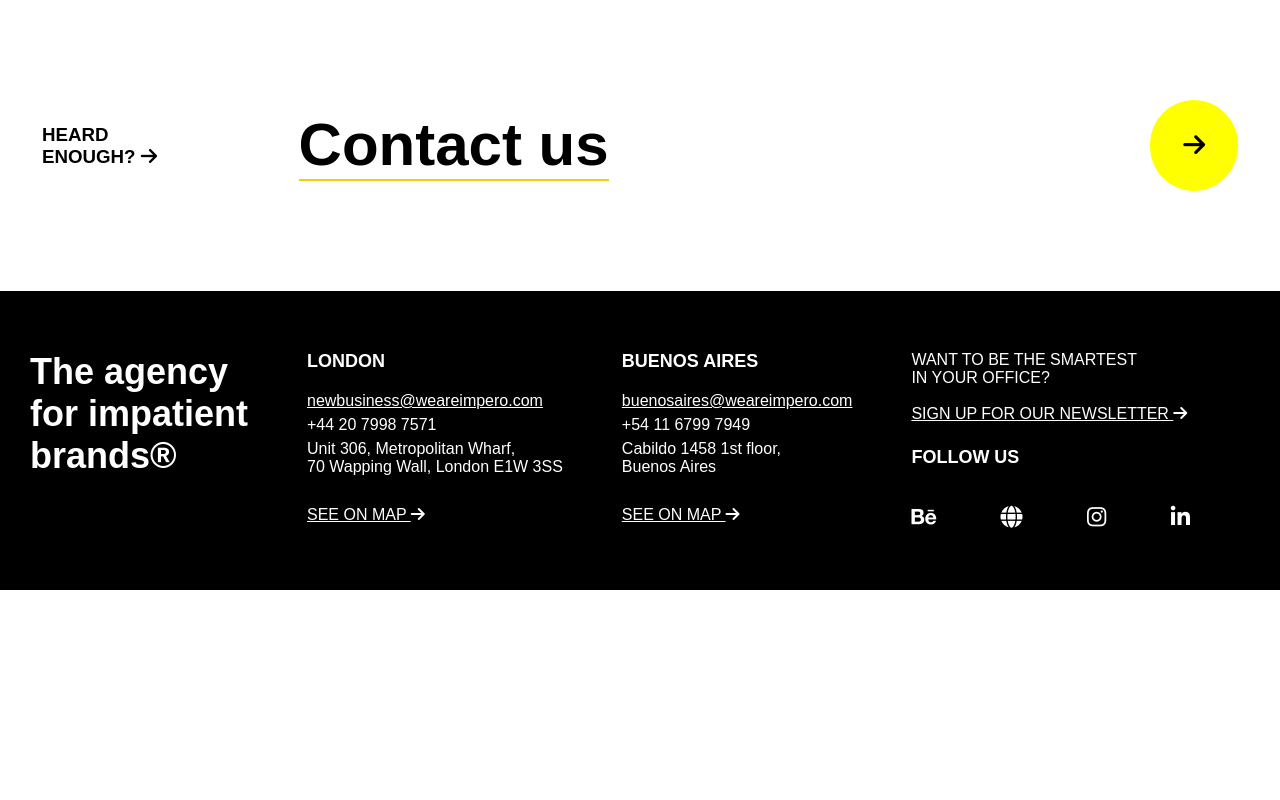
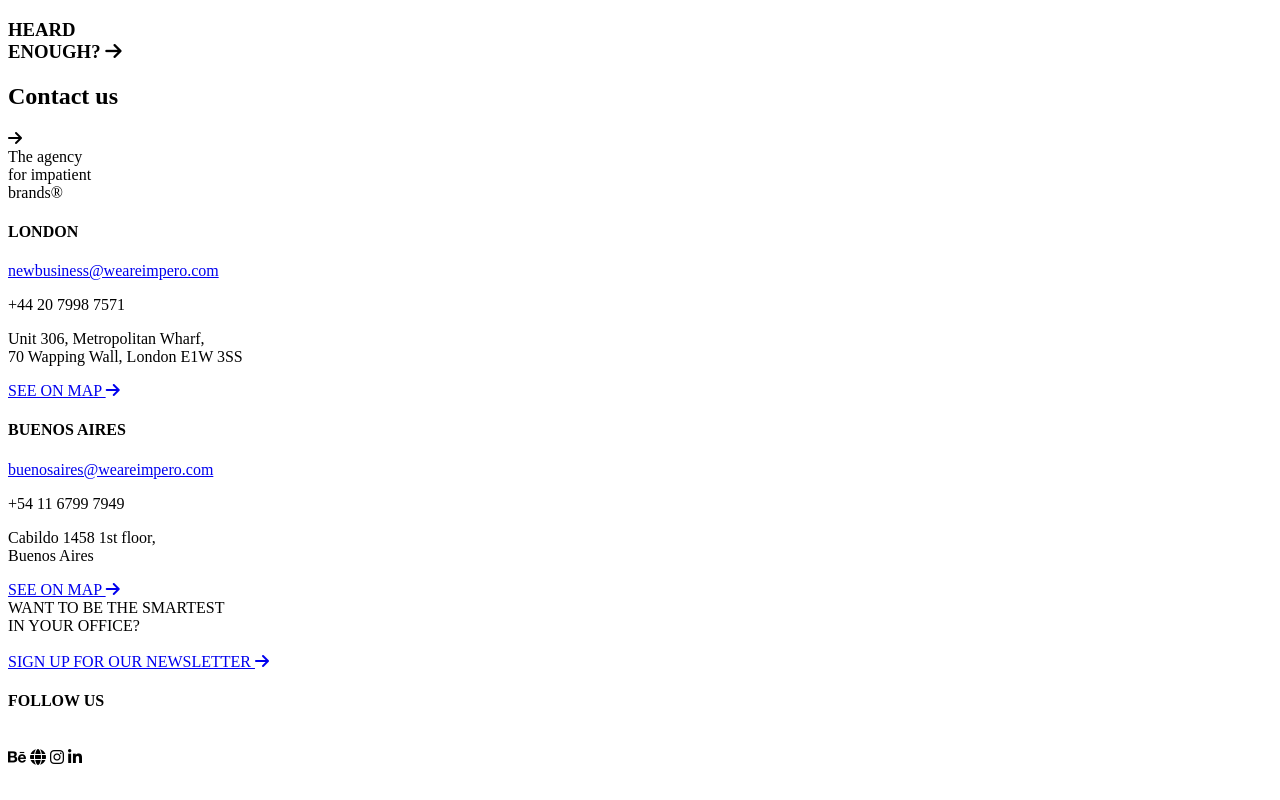
Before and after one commit to aqsakhalid12/Simple-Footer-Design, a plain HTML site: page index.html in a window 1280 px wide. Drawn offline with Linux system fonts and the light colour scheme.

Commit message:
index.html

```diff
--- a/index.html
+++ b/index.html
@@ -9,64 +9,6 @@
       href="https://cdnjs.cloudflare.com/ajax/libs/font-awesome/6.5.1/css/all.min.css"
     />
   </head>
-  <style>
-    * {
-      margin: 0;
-      padding: 0;
-      font-family: sans-serif;
-    }
-    .contact-container {
-      display: flex;
-      justify-content: space-between;
-      align-items: center;
-      padding: 100px 42px;
-    }
-    .contact-container h1 {
-      border-bottom: 2px solid rgb(228, 213, 13);
-      font-size: 60px;
-      margin-right: 400px;
-    }
-    .contact-container div i {
-      border: 1px solid yellow;
-      border-radius: 50px;
-      background-color: yellow;
-      font-size: 25px;
-      padding: 32px;
-    }
-    footer {
-      background-color: black;
-      color: white;
-      display: flex;
-      justify-content: space-between;
-      padding: 60px 30px;
-    }
-    .brand-name{
-        font-size: 36px;
-        font-weight: 700;
-    }
-    .footer-col a{
-        color: white;
-    }
-    .footer-col h4 {
-        font-size: 18px;
-        margin-bottom: 20px;
-   }
-   .footer-col p,
-   .footer-col a {
-    margin-bottom: 6px;
-    font-size: 16px;
-    display: block;
-   }
-   .map-link{
-    margin-top: 30px;
-    font-size: 12px;
-   }
-   .social-links i{
-    font-size: 22px;
-    margin-right: 60px;
-   }
-
-  </style>
   <body>
     <section class="contact-container">
       <h3>HEARD <br />ENOUGH? <i class="fa-solid fa-arrow-right"></i></h3>
```
